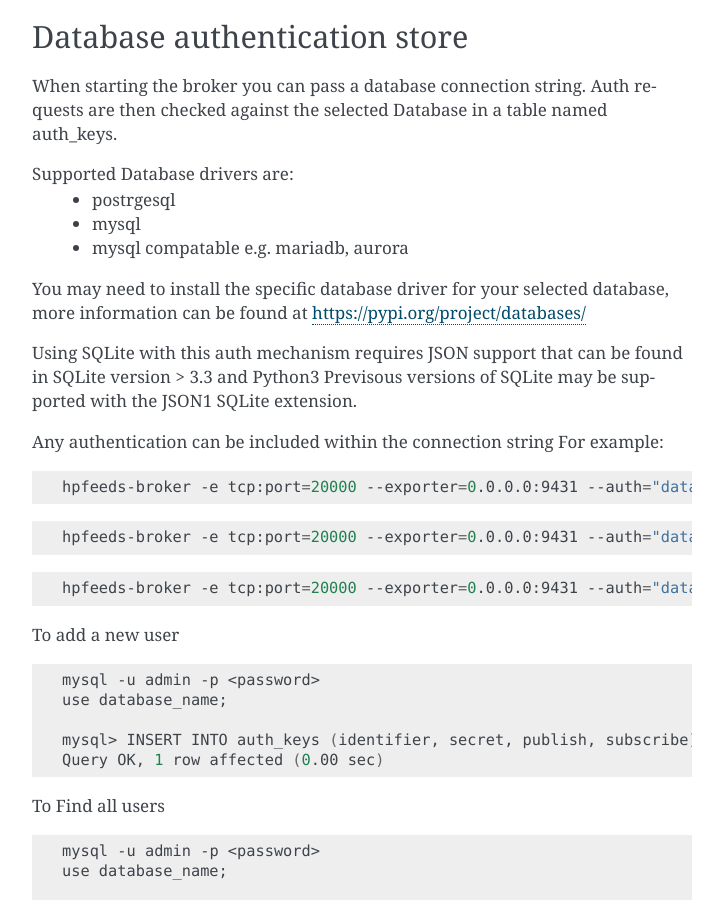
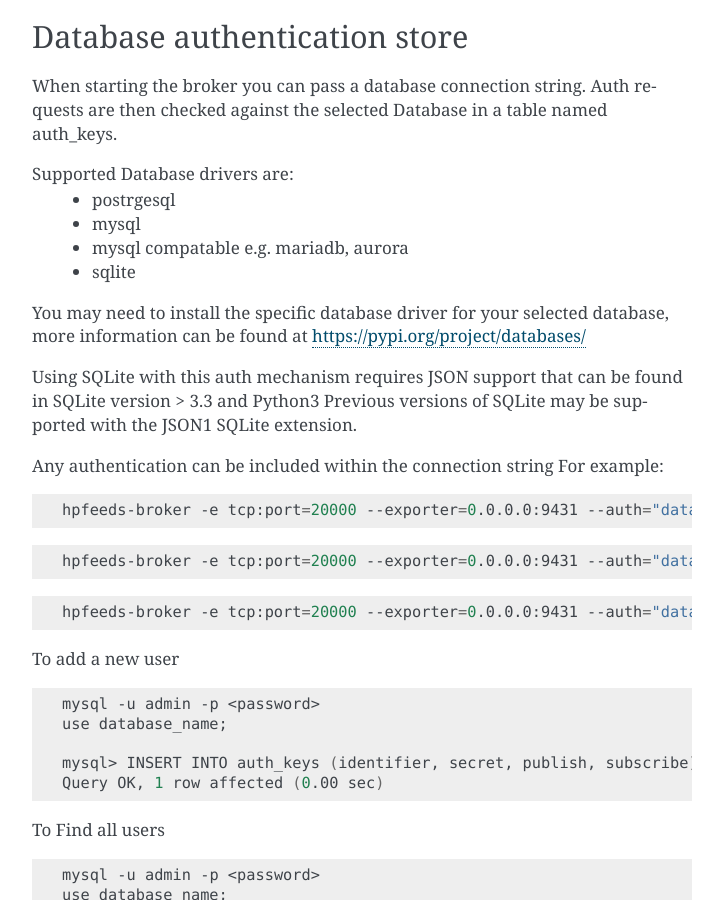
Before and after one commit to hpfeeds/hpfeeds, a Sphinx documentation site: the page built from docs/broker.rst, in a window 1280 px wide and 900 px high, scrolled down 1945 px. Shown: the whole window, without its empty margins (388-1111 px from the left). Built offline with Sphinx 7.4.7, drawn with Linux system fonts in a browser that asks for light colours.

Commit message:
Tidy docs

```diff
--- a/docs/broker.rst
+++ b/docs/broker.rst
@@ -98,8 +98,10 @@
   - postrgesql
   - mysql
   - mysql compatable e.g. mariadb, aurora
+  - sqlite
 
-You may need to install the specific database driver for your selected database, more information can be found at https://pypi.org/project/databases/
+You may need to install the specific database driver for your selected database, more information can be
+found at https://pypi.org/project/databases/
 
 .. code-block: bash
 
@@ -108,7 +110,7 @@
   $ pip install databases[sqlite]
 
 Using SQLite with this auth mechanism requires JSON support that can be found in SQLite version > 3.3 and Python3
-Previsous versions of SQLite may be supported with the JSON1 SQLite extension.
+Previous versions of SQLite may be supported with the JSON1 SQLite extension.
 
 Any authentication can be included within the connection string
 For example:
```
